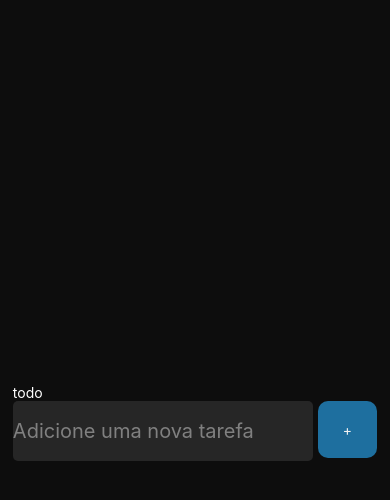
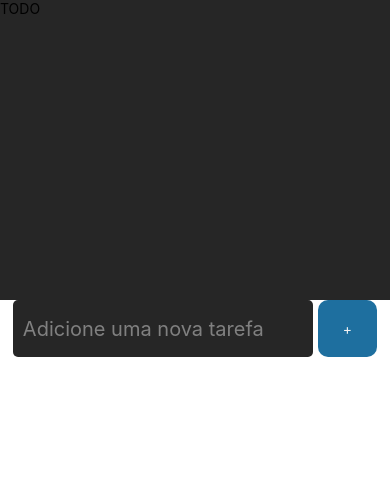
Before and after one commit to felipespinassi/todoListApp, a React Native app: screen / in a window 390 px wide. Shown: the top 500 px of the page. Built offline with nearby package versions, Linux system fonts and the light colour scheme.

Commit message:
arrumando estilização

```diff
--- a/App.tsx
+++ b/App.tsx
@@ -1,20 +1,5 @@
-import { StatusBar } from "expo-status-bar";
-import { StyleSheet, Text, View } from "react-native";
 import Home from "./src/screens/Home";
 
 export default function App() {
-  return (
-    <View style={styles.container}>
-      <Home />
-    </View>
-  );
+  return <Home />;
 }
-
-const styles = StyleSheet.create({
-  container: {
-    flex: 1,
-    backgroundColor: "#0D0D0D",
-    alignItems: "center",
-    justifyContent: "center",
-  },
-});
--- a/src/screens/Home/index.tsx
+++ b/src/screens/Home/index.tsx
@@ -10,9 +10,11 @@ import {
 
 export default function Home() {
   return (
-    <View>
-      <Text style={{ color: "#fff" }}>todo</Text>
-      <View style={styles.container}>
+    <View style={styles.container}>
+      <View style={styles.header}>
+        <Text>TODO</Text>
+      </View>
+      <View style={styles.inputRow}>
         <TextInput
           placeholderTextColor={"#808080"}
           style={styles.input}
@@ -22,12 +24,23 @@ export default function Home() {
           <Text style={styles.button}>+</Text>
         </TouchableOpacity>
       </View>
+      <View></View>
     </View>
   );
 }
 
 const styles = StyleSheet.create({
   container: {
+    flex: 1,
+    backgroundColor: "#fff",
+    alignItems: "center",
+  },
+  header: {
+    backgroundColor: "#262626",
+    width: "100%",
+    height: 300,
+  },
+  inputRow: {
     flexDirection: "row",
   },
   input: {
@@ -35,7 +48,7 @@ const styles = StyleSheet.create({
     color: "#808080",
     marginRight: 5,
     borderRadius: 5,
-    height: 60,
+    padding: 10,
     width: 300,
     borderColor: "#5E60CE",
     fontSize: 20,
```
